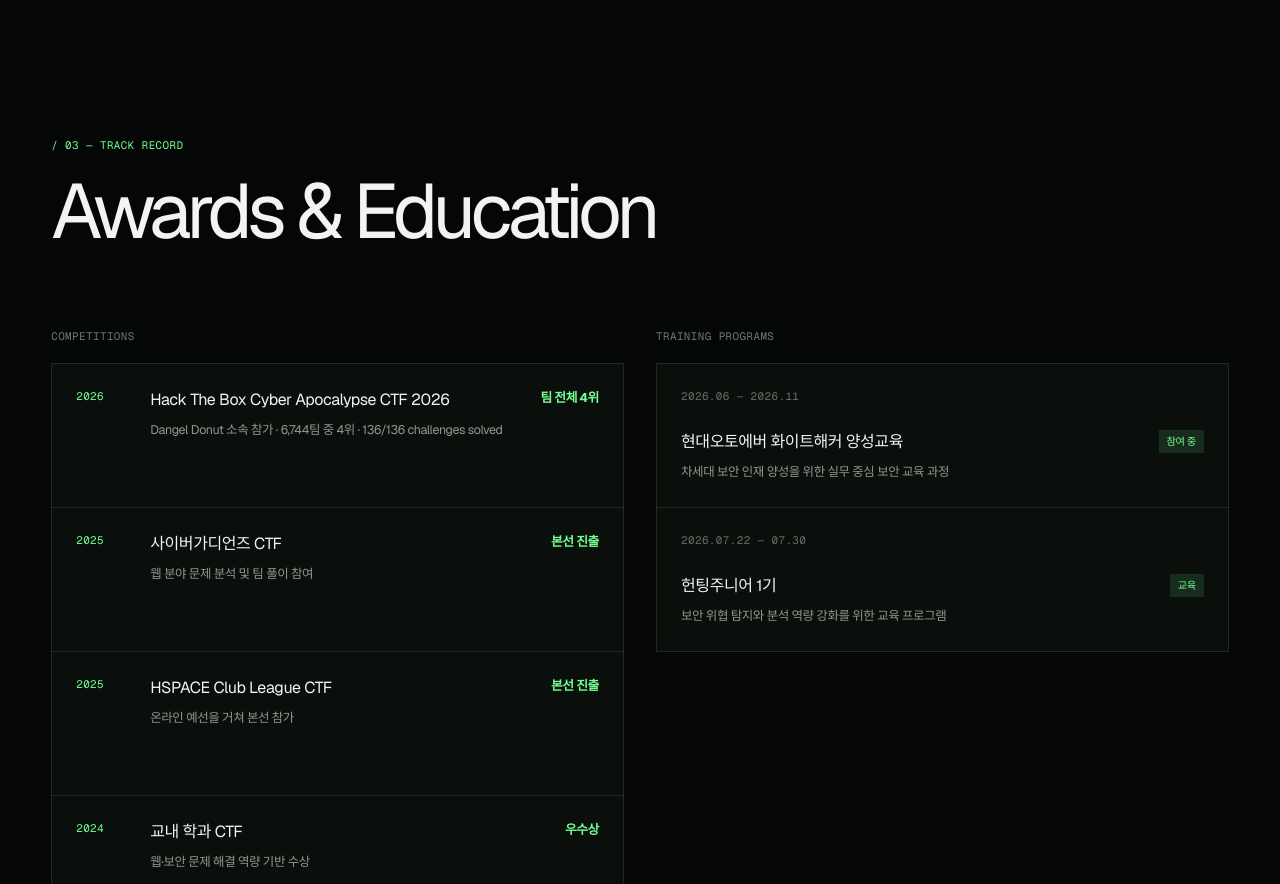
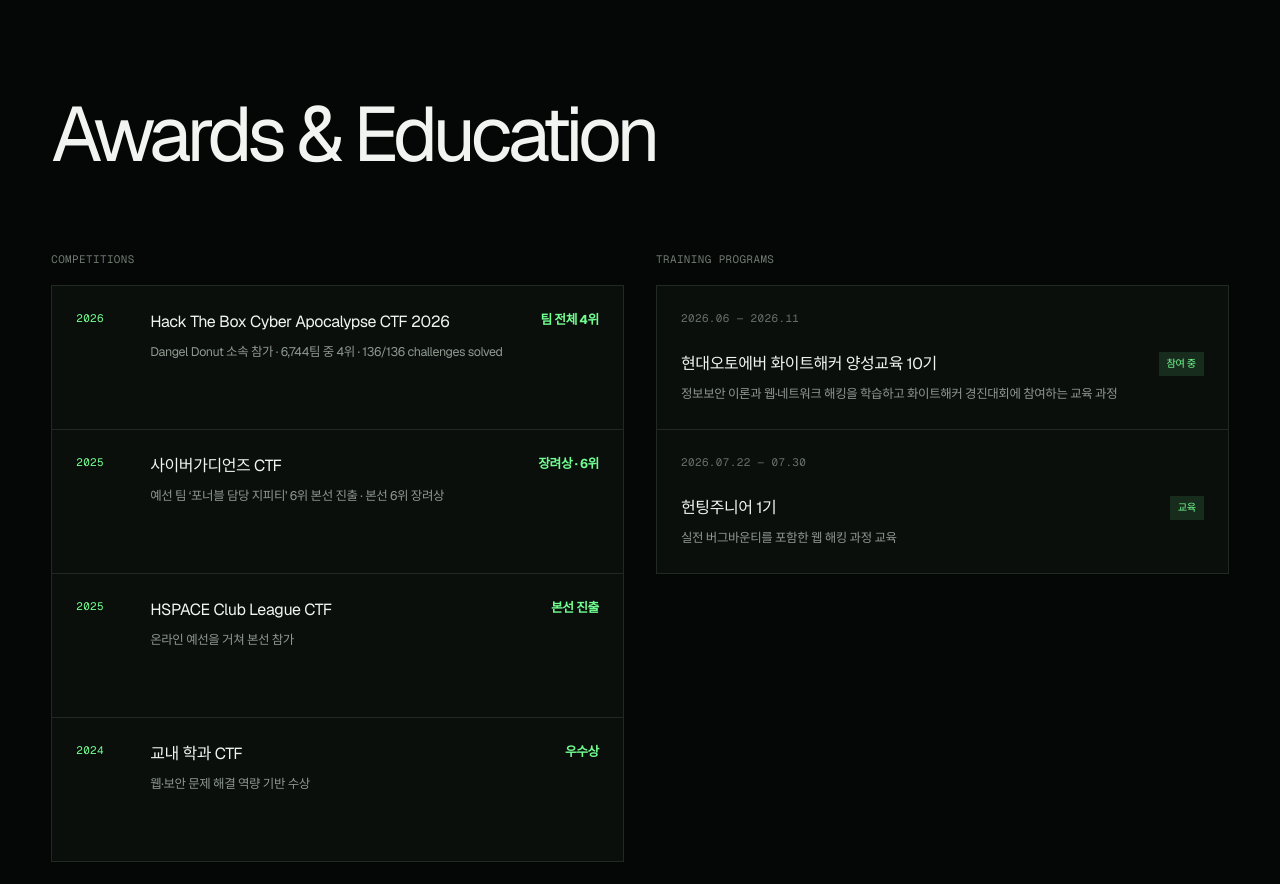
Before and after one commit to nnooww/woohyuk-portfolio, a Next.js app: page / in a window 1280 px wide. Shown: the part 2560-3444 px from the top of the page. Built offline with nearby package versions, Linux system fonts and the light colour scheme.

Commit message:
style: refine awards and qualifications

```diff
--- a/app/globals.css
+++ b/app/globals.css
@@ -401,6 +401,19 @@
   margin-top: -1px;
 }
 
+.evidence-card {
+  color: inherit;
+  text-decoration: none;
+  transition: border-color 160ms ease, background 160ms ease;
+}
+
+.evidence-card:hover,
+.evidence-card:focus-visible {
+  border-color: var(--accent);
+  background: var(--accent-soft);
+  outline: none;
+}
+
 .record-card .year {
   color: var(--accent);
   font-size: 0.68rem;
@@ -464,7 +477,10 @@
 
 .qualification-grid article {
   position: relative;
+  display: flex;
+  min-width: 0;
   min-height: 230px;
+  flex-direction: column;
   padding: 1.5rem;
   border-right: 1px solid var(--line);
   border-bottom: 1px solid var(--line);
@@ -479,6 +495,9 @@
 .qualification-grid h3 {
   margin: 3.2rem 0 0.5rem;
   font-size: 1rem;
+  line-height: 1.35;
+  overflow-wrap: anywhere;
+  word-break: keep-all;
 }
 
 .qualification-grid p {
@@ -488,8 +507,8 @@
 }
 
 .qualification-grid time {
-  position: absolute;
-  bottom: 1.5rem;
+  margin-top: auto;
+  padding-top: 1.5rem;
   color: var(--accent);
   font-size: 0.64rem;
 }
--- a/app/page.tsx
+++ b/app/page.tsx
@@ -42,12 +42,14 @@
     title: "Hack The Box Cyber Apocalypse CTF 2026",
     result: "팀 전체 4위",
     description: "Dangel Donut 소속 참가 · 6,744팀 중 4위 · 136/136 challenges solved",
+    evidence: "htb-cyber-apocalypse-2026.png",
   },
   {
     year: "2025",
     title: "사이버가디언즈 CTF",
-    result: "본선 진출",
-    description: "웹 분야 문제 분석 및 팀 풀이 참여",
+    result: "장려상 · 6위",
+    description: "예선 팀 ‘포너블 담당 지피티’ 6위 본선 진출 · 본선 6위 장려상",
+    evidence: "cyber-guardians-2025-award.png",
   },
   {
     year: "2025",
@@ -66,15 +68,15 @@
 const education = [
   {
     period: "2026.06 — 2026.11",
-    title: "현대오토에버 화이트해커 양성교육",
+    title: "현대오토에버 화이트해커 양성교육 10기",
     status: "참여 중",
-    text: "차세대 보안 인재 양성을 위한 실무 중심 보안 교육 과정",
+    text: "정보보안 이론과 웹·네트워크 해킹을 학습하고 화이트해커 경진대회에 참여하는 교육 과정",
   },
   {
     period: "2026.07.22 — 07.30",
     title: "헌팅주니어 1기",
     status: "교육",
-    text: "보안 위협 탐지와 분석 역량 강화를 위한 교육 프로그램",
+    text: "실전 버그바운티를 포함한 웹 해킹 과정 교육",
   },
 ];
 
@@ -162,7 +164,6 @@
 
       <section className="section about-grid" id="about">
         <div>
-          <p className="section-index mono">/ 01 — IDENTITY</p>
           <h2>About</h2>
         </div>
         <div className="about-copy">
@@ -187,7 +188,6 @@
       <section className="section" id="activities">
         <div className="section-heading">
           <div>
-            <p className="section-index mono">/ 02 — FIELD NOTES</p>
             <h2>Activities</h2>
           </div>
         </div>
@@ -211,23 +211,27 @@
       <section className="section record-section" id="record">
         <div className="section-heading">
           <div>
-            <p className="section-index mono">/ 03 — TRACK RECORD</p>
             <h2>Awards & Education</h2>
           </div>
         </div>
         <div className="record-layout">
           <div>
             <h3 className="column-title mono">COMPETITIONS</h3>
-            {trackRecord.map((item) => (
-              <article className="record-card" key={item.title}>
+            {trackRecord.map((item) => {
+              const content = <>
                 <span className="year mono">{item.year}</span>
                 <div>
                   <h4>{item.title}</h4>
                   <p>{item.description}</p>
                 </div>
                 <strong>{item.result}</strong>
-              </article>
-            ))}
+              </>;
+              return item.evidence ? (
+                <a className="record-card evidence-card" href={item.evidence} target="_blank" rel="noreferrer" key={item.title} aria-label={`${item.title} 증빙 이미지 보기`}>
+                  {content}
+                </a>
+              ) : <article className="record-card" key={item.title}>{content}</article>;
+            })}
           </div>
           <div>
             <h3 className="column-title mono">TRAINING PROGRAMS</h3>
@@ -248,7 +252,6 @@
       <section className="section qualification-section">
         <div className="section-heading compact">
           <div>
-            <p className="section-index mono">/ 04 — LICENSES</p>
             <h2>Qualifications</h2>
           </div>
         </div>
@@ -267,7 +270,6 @@
       <section className="section" id="projects">
         <div className="section-heading">
           <div>
-            <p className="section-index mono">/ 05 — SELECTED WORK</p>
             <h2>Security Projects</h2>
           </div>
           <p>공개 가능한 범위에서 역할과 결과를 정확히 표현했습니다.</p>
@@ -299,7 +301,6 @@
       </section>
 
       <section className="section skill-section">
-        <p className="section-index mono">/ 06 — TOOLBOX</p>
         <h2>Working Knowledge</h2>
         <div className="skill-grid">
           <div><h3>Web Security</h3><p>XSS · SQL Injection · Authentication · Access Control · File Handling</p></div>
@@ -309,7 +310,6 @@
       </section>
 
       <footer className="section contact">
-        <p className="section-index mono">/ 07 — CONTACT</p>
         <h2>Let&apos;s build something<br /><span>secure.</span></h2>
         <div className="contact-row">
           <button onClick={copyEmail}>{copied ? "이메일이 복사되었습니다." : EMAIL}</button>
```
